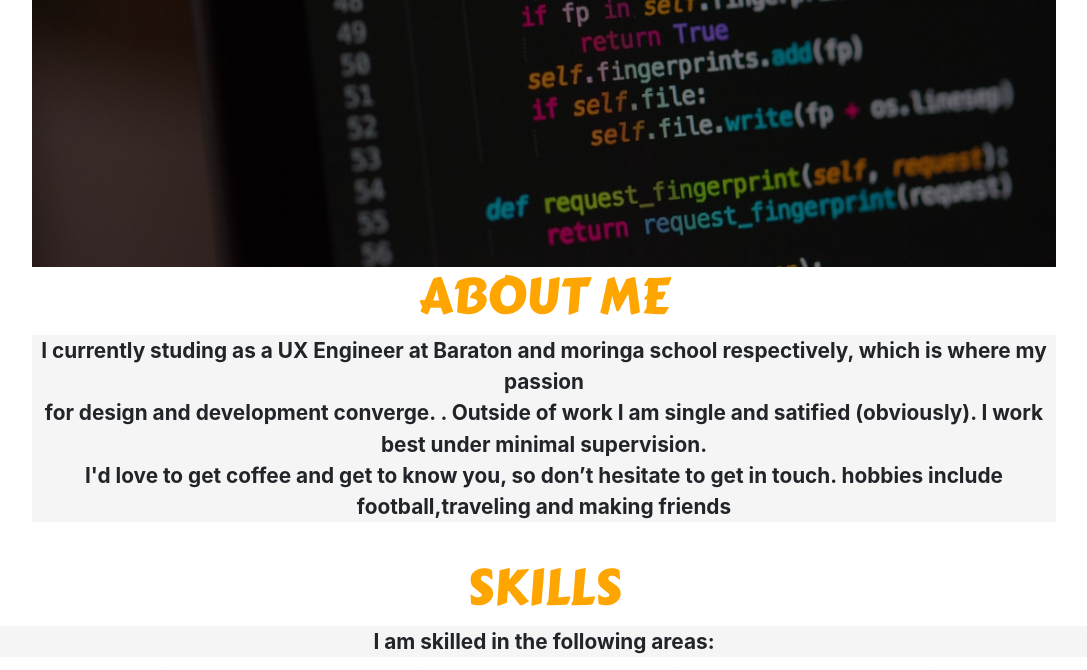
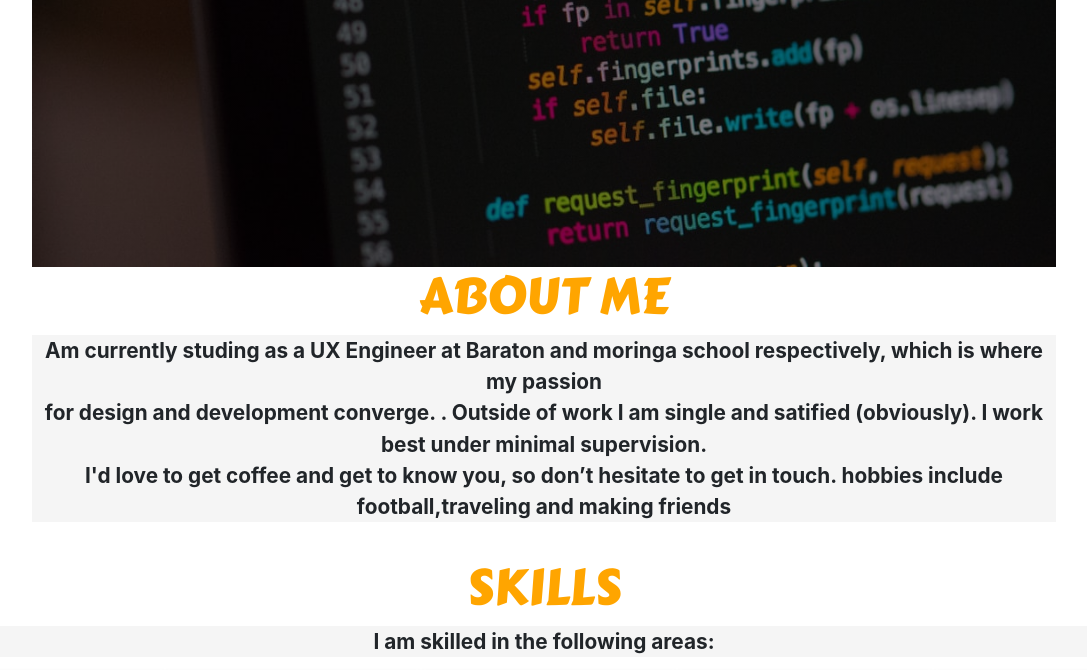
Before and after one commit to johnopana/My-Profile, a plain HTML site: page index.html in a window 1280 px wide. Shown: the part 533-1203 px from the top of the page, without its empty margins (96-1183 px from the left). Drawn offline with nearby package versions, Linux system fonts and the light colour scheme; a web font is replaced by a local one.

```diff
--- a/index.html
+++ b/index.html
@@ -38,7 +38,7 @@
                     <h1>ABOUT ME</h1>
                 </div>
                 <div>
-                   <p class="style"><strong>I currently  studing as a UX Engineer at Baraton and moringa school respectively, which is where my passion <br>for design and development converge.
+                   <p class="style"><strong>Am currently  studing as a UX Engineer at Baraton and moringa school respectively, which is where my passion <br>for design and development converge.
                     . Outside of work I am single and satified (obviously).  I work best under minimal supervision.</br>
                  I'd love to get coffee and get to know you, so don’t hesitate to get in touch. hobbies include football,traveling and making friends<br>
                 </strong></p>
```
